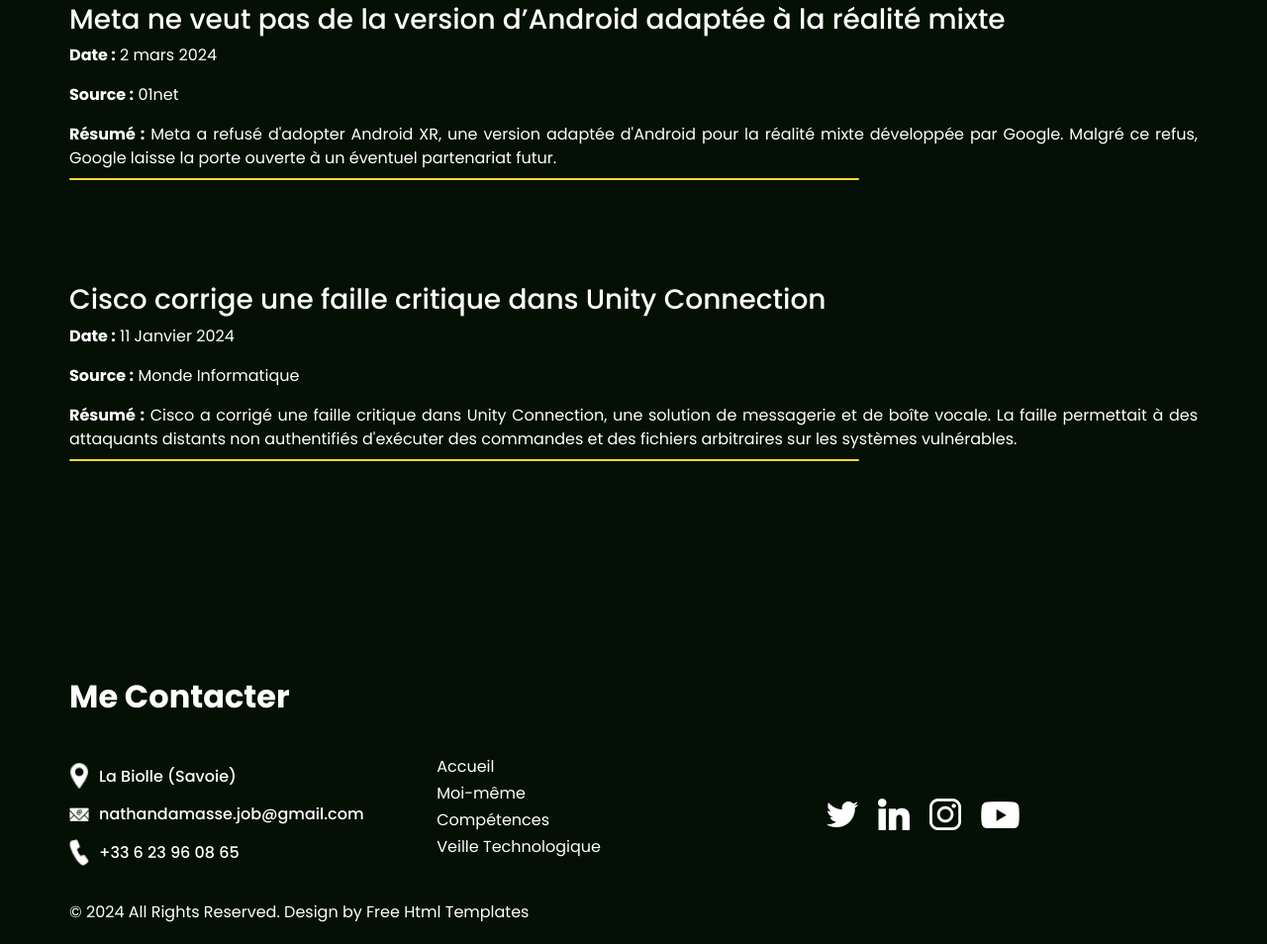
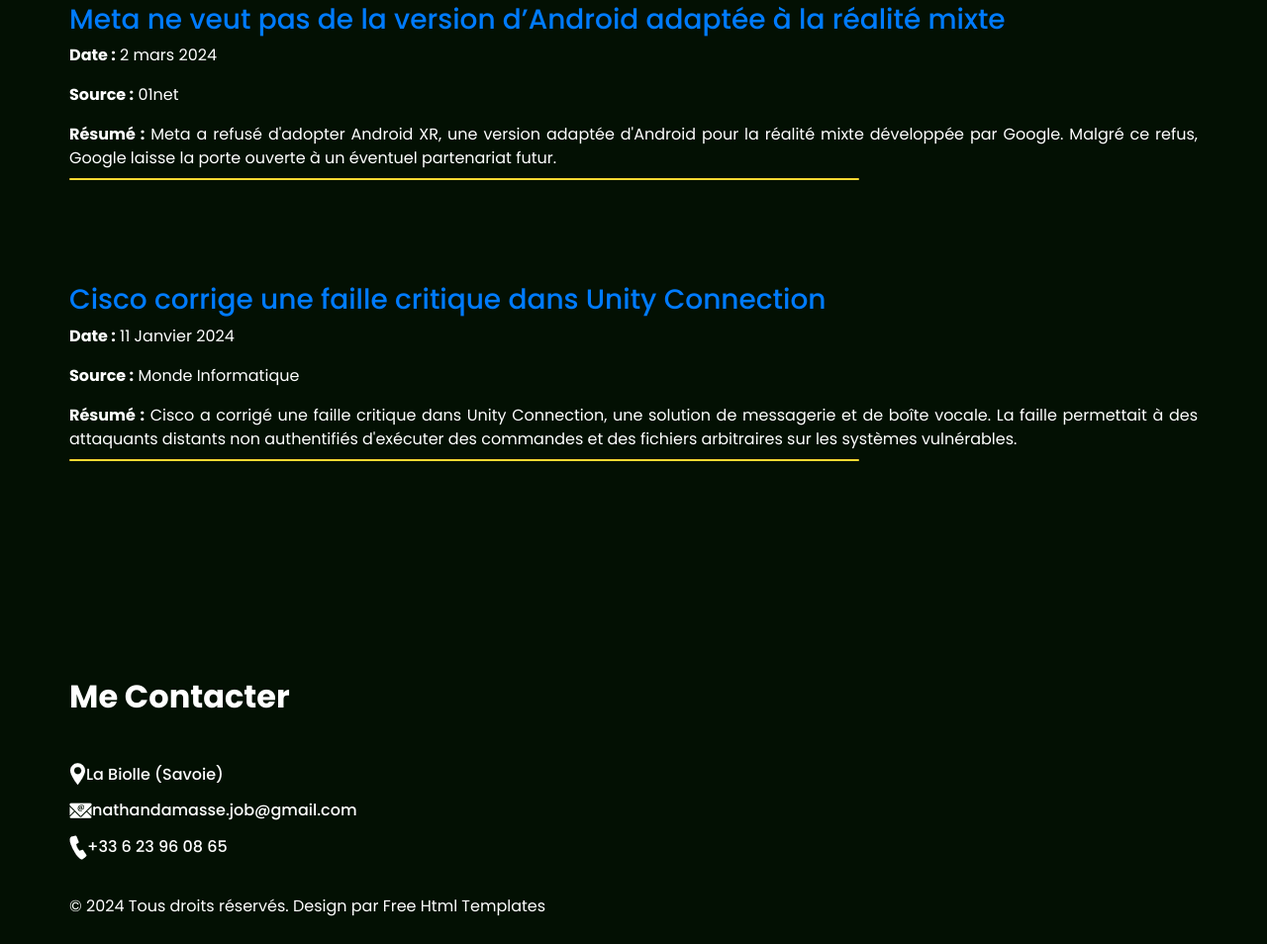
Before and after one commit to PanickPas/portefolio, a plain HTML site: page blog.html in a window 1280 px wide. Shown: the part 1574-2528 px from the top of the page at 99% size. Drawn offline with nearby package versions, Linux system fonts and the light colour scheme.

Commit message:
Update blog.html

```diff
--- a/blog.html
+++ b/blog.html
@@ -2,38 +2,24 @@
 <html lang="fr">
 
 <head>
-  <!-- Basic -->
   <meta charset="utf-8" />
   <meta http-equiv="X-UA-Compatible" content="IE=edge" />
-  <!-- Mobile Metas -->
   <meta name="viewport" content="width=device-width, initial-scale=1, shrink-to-fit=no" />
-  <!-- Site Metas -->
-  <meta name="keywords" content="" />
-  <meta name="description" content="" />
-  <meta name="author" content="" />
+  <meta name="description" content="Page de veille technologique de Nathan DAMASSE" />
+  <title>Veille Technologique - Nathan DAMASSE</title>
 
-  <title>Veille Technologique</title>
-
-  <!-- slider stylesheet -->
+  <!-- Stylesheets -->
   <link rel="stylesheet" type="text/css" href="https://cdnjs.cloudflare.com/ajax/libs/OwlCarousel2/2.3.4/assets/owl.carousel.min.css" />
-
-  <!-- bootstrap core css -->
   <link rel="stylesheet" type="text/css" href="css/bootstrap.css" />
-
-  <!-- Custom styles for this template -->
   <link href="css/style.css" rel="stylesheet" />
-  <!-- responsive style -->
   <link href="css/responsive.css" rel="stylesheet" />
-
-  <!-- Lightbox stylesheet -->
   <link rel="stylesheet" href="https://cdnjs.cloudflare.com/ajax/libs/lightbox2/2.11.3/css/lightbox.min.css">
-
 
 </head>
 
 <body class="sub_page">
   <div class="hero_area">
-    <!-- header section strats -->
+    <!-- Header Section -->
     <header class="header_section">
       <div class="container-fluid">
         <nav class="navbar navbar-expand-lg custom_nav-container d-block">
@@ -48,32 +34,29 @@
               </div>
               <div id="myNav" class="overlay">
                 <div class="overlay-content">
-                  <a class="" href="index.html">Accueil <span class="sr-only">(current)</span></a>
-                  <a class="" href="moi-meme.html">Moi-même </a>
-                  <a class="" href="gallery.html">Compétences </a>
-                  <a class="" href="blog.html">Veille Technologique </a>
+                  <a href="index.html">Accueil</a>
+                  <a href="moi-meme.html">Moi-même</a>
+                  <a href="gallery.html">Compétences</a>
+                  <a href="blog.html">Veille Technologique</a>
                 </div>
               </div>
             </div>
             <a class="navbar-brand" href="index.html">
-              <span>
-                Nathan DAMASSE
-              </span>
+              <span>Nathan DAMASSE</span>
             </a>
-
           </div>
         </nav>
       </div>
     </header>
-    <!-- end header section -->
+    <!-- End Header Section -->
   </div>
 
-  <!-- Header -->
+  <!-- Main Content -->
   <header>
     <div class="container">
       <div class="row">
         <div class="col-md-12">
-          <div class="heading_container ">
+          <div class="heading_container">
             <h2 class="titre">Veille Technologique</h2>
           </div>
         </div>
@@ -81,49 +64,60 @@
     </div>
   </header>
 
-  <!-- Contenu de la page -->
+  <!-- Technological Watch Section -->
   <section class="veille_technologique_section layout_padding">
     <div class="container">
       <div class="row">
         <div class="col-md-12">
-          <!-- Articles de veille technologique -->
           <div class="article">
-            <h3 href="https://pocketmags.com/onlinereader/html5_reader/false/257569#?pageNumber=7">The Complete Python Coding Manual</h3>
+            <a href="https://pocketmags.com/onlinereader/html5_reader/false/257569#?pageNumber=7">
+              <h3>The Complete Python Coding Manual</h3>
+            </a>
             <p><strong>Date :</strong> 16 février 2024</p>
             <p><strong>Source :</strong> Livre / Revue (non spécifié)</p>
             <p><strong>Résumé :</strong> Achat d'un livre sur le codage Python, offrant des ressources pour améliorer vos compétences en programmation dans ce langage.</p>
           </div>
           <div class="yellow_line"></div>
           <div class="article">
-            <h3 href="https://www.01net.com/actualites/voici-a-quoi-devraient-ressembler-les-chatbots-conversationnels-de-meta-censes-concurrencer-chatgpt.html">Ludiques, personnalisés… Voici à quoi devraient ressembler les chatbots conversationnels de Meta</h3>
+            <a href="https://www.01net.com/actualites/voici-a-quoi-devraient-ressembler-les-chatbots-conversationnels-de-meta-censes-concurrencer-chatgpt.html">
+              <h3>Ludiques, personnalisés… Voici à quoi devraient ressembler les chatbots conversationnels de Meta</h3>
+            </a>
             <p><strong>Date :</strong> 1 août 2023</p>
             <p><strong>Source :</strong> 01net</p>
             <p><strong>Résumé :</strong> Meta travaille sur le développement de chatbots conversationnels qui devraient rivaliser avec des modèles comme ChatGPT et Bard. Ces chatbots auront des personnalités différentes et seront présentés comme des produits ludiques, offrant aux utilisateurs une expérience de conversation unique.</p>
           </div>
           <div class="yellow_line"></div>
           <div class="article">
-            <h3 href="https://www.lemondeinformatique.fr/actualites/lire-havas-media-network-peaufine-son-alternative-aux-cookies-tiers-92997.html">Havas Media Network peaufine son alternative aux cookies tiers</h3>
+            <a href="https://www.lemondeinformatique.fr/actualites/lire-havas-media-network-peaufine-son-alternative-aux-cookies-tiers-92997.html">
+              <h3>Havas Media Network peaufine son alternative aux cookies tiers</h3>
+            </a>
             <p><strong>Date :</strong> 20 Février 2024</p>
             <p><strong>Source :</strong> Monde Informatique</p>
             <p><strong>Résumé :</strong> Havas Media Network a mis au point une plate-forme alternative aux cookies tiers pour répondre aux défis posés par la fin de cette technologie. La plate-forme utilise des identifiants universels, des données tierces et l'extrapolation de panels pour le ciblage publicitaire.</p>
           </div>
           <div class="yellow_line"></div>
           <div class="article">
-            <h3 href="https://www.01net.com/actualites/en-plus-des-smartphones-samsung-nest-plus-numero-1-dans-un-autre-secteur-strategique.html">En plus des smartphones, Samsung n’est plus numéro 1 dans un autre secteur stratégique</h3>
+            <a href="https://www.01net.com/actualites/en-plus-des-smartphones-samsung-nest-plus-numero-1-dans-un-autre-secteur-strategique.html">
+              <h3>En plus des smartphones, Samsung n’est plus numéro 1 dans un autre secteur stratégique</h3>
+            </a>
             <p><strong>Date :</strong> 29 janvier 2024</p>
             <p><strong>Source :</strong> 01net</p>
             <p><strong>Résumé :</strong> Samsung a perdu sa position de leader dans le secteur des semi-conducteurs au profit d'Intel. Nvidia a également enregistré une hausse spectaculaire, passant de la 10ᵉ à la 3ᵉ place du classement.</p>
           </div>
           <div class="yellow_line"></div>
           <div class="article">
-            <h3 href="https://www.01net.com/actualites/meta-ne-veut-pas-de-la-version-dandroid-adaptee-a-la-realite-mixte.html#:~:text=du%20Vision%20Pro-,Meta%20ne%20veut%20pas%20de%20la%20version%20d,adapt%C3%A9e%20%C3%A0%20la%20r%C3%A9alit%C3%A9%20mixte&text=Meta%20n'a%20pas%20voulu,cependant%20la%20porte%20toujours%20ouverte.">Meta ne veut pas de la version d’Android adaptée à la réalité mixte</h3>
+            <a href="https://www.01net.com/actualites/meta-ne-veut-pas-de-la-version-dandroid-adaptee-a-la-realite-mixte.html#:~:text=du%20Vision%20Pro-,Meta%20ne%20veut%20pas%20de%20la%20version%20d,adapt%C3%A9e%20%C3%A0%20la%20r%C3%A9alit%C3%A9%20mixte&text=Meta%20n'a%20pas%20voulu,cependant%20la%20porte%20toujours%20ouverte.">
+              <h3>Meta ne veut pas de la version d’Android adaptée à la réalité mixte</h3>
+            </a>
             <p><strong>Date :</strong> 2 mars 2024</p>
             <p><strong>Source :</strong> 01net</p>
             <p><strong>Résumé :</strong> Meta a refusé d'adopter Android XR, une version adaptée d'Android pour la réalité mixte développée par Google. Malgré ce refus, Google laisse la porte ouverte à un éventuel partenariat futur.</p>
           </div>
           <div class="yellow_line"></div>
           <div class="article">
-            <h3 href="https://www.lemondeinformatique.fr/actualites/lire-cisco-corrige-une-faille-critique-dans-unity-connection-92637.html#:~:text=Cisco%20a%20en%20effet%20d%C3%A9couvert,d'exploitation%20sous%2Djacent.">Cisco corrige une faille critique dans Unity Connection</h3>
+            <a href="https://www.lemondeinformatique.fr/actualites/lire-cisco-corrige-une-faille-critique-dans-unity-connection-92637.html#:~:text=Cisco%20a%20en%20effet%20d%C3%A9couvert,d'exploitation%20sous%2Djacent.">
+              <h3>Cisco corrige une faille critique dans Unity Connection</h3>
+            </a>
             <p><strong>Date :</strong> 11 Janvier 2024</p>
             <p><strong>Source :</strong> Monde Informatique</p>
             <p><strong>Résumé :</strong> Cisco a corrigé une faille critique dans Unity Connection, une solution de messagerie et de boîte vocale. La faille permettait à des attaquants distants non authentifiés d'exécuter des commandes et des fichiers arbitraires sur les systèmes vulnérables.</p>
@@ -132,84 +126,30 @@
       </div>
     </div>
   </section>
+  <!-- End Technological Watch Section -->
 
-  <!-- info section -->
-
+  <!-- Contact Section -->
   <section class="info_section ">
     <div class="info_container layout_padding-top">
       <div class="container">
         <div class="heading_container">
-          <h2>
-            Me Contacter
-          </h2>
+          <h2>Me Contacter</h2>
         </div>
         <div class="info_main">
           <div class="row">
             <div class="col-md-4 col-lg-3">
               <div class="info_contact ">
                 <a href="https://maps.app.goo.gl/idgFPx5pJXwn77fRA" target="_blank" class="link-box">
-                  <div class="img-box">
-                    <img src="images/location.png" alt="" />
-                  </div>
-                  <div class="detail-box">
-                    <h6>
-                      La Biolle (Savoie)
-                    </h6>
-                  </div>
+                  <img src="images/location.png" alt="Location" />
+                  <h6>La Biolle (Savoie)</h6>
                 </a>
                 <a href="mailto:nathandamasse.job@gmail.com" class="link-box">
-                  <div class="img-box">
-                    <img src="images/mail.png" alt="" />
-                  </div>
-                  <div class="detail-box">
-                    <h6>
-                      nathandamasse.job@gmail.com
-                    </h6>
-                  </div>
+                  <img src="images/mail.png" alt="Email" />
+                  <h6>nathandamasse.job@gmail.com</h6>
                 </a>
                 <a href="tel:+33623960865" class="link-box">
-                  <div class="img-box">
-                    <img src="images/call.png" alt="" />
-                  </div>
-                  <div class="detail-box">
-                    <h6>
-                      +33 6 23 96 08 65
-                    </h6>
-                  </div>
-                </a>
-              </div>
-            </div>
-            <div class="col-md-2 col-lg-3">
-              <div class="info_link-box">
-                <ul>
-                  <li class=" ">
-                    <a class="" href="index.html">Accueil <span class="sr-only">(current)</span></a>
-                  </li>
-                  <li class="">
-                    <a class="" href="moi-meme.html">Moi-même </a>
-                  </li>
-                  <li class="">
-                    <a class="" href="gallery.html">Compétences </a>
-                  </li>
-                  <li class="">
-                    <a class="" href="blog.html">Veille Technologique </a>
-                  </li>
-                </ul>
-              </div>
-            </div>
-            <div class="col-md-6 ">
-              <div class="social_box">
-                <a href="https://twitter.com/Nathan_DAMASSE" target="_blank">
-                  <img src="images/twitter.png" alt="" />
-                </a>
-                <a href="https://linkedin.com/in/nathan-damasse" target="_blank">
-                  <img src="images/linkedin.png" alt="" />
-                </a>
-                <a href="https://www.instagram.com/nathan_damasse/" target="_blank">
-                  <img src="images/instagram.png" alt="" />
-                </a>
-                <a href="https://www.youtube.com/channel/UCcuRMPHTASY5monI_ZyoPIA" target="_blank">
-                  <img src="images/youtube.png" alt="" />
+                  <img src="images/call.png" alt="Phone" />
+                  <h6>+33 6 23 96 08 65</h6>
                 </a>
               </div>
             </div>
@@ -218,20 +158,17 @@
       </div>
     </div>
   </section>
+  <!-- End Contact Section -->
 
-  <!-- end info section -->
-
-  <!-- footer section -->
-  <footer class="footer_section ">
+  <!-- Footer Section -->
+  <footer class="footer_section">
     <div class="container">
-      <p>
-        &copy; <span id="displayYear"></span> All Rights Reserved. Design by
-        <a href="https://html.design/">Free Html Templates</a>
-      </p>
+      <p>&copy; <span id="displayYear"></span> Tous droits réservés. Design par <a href="https://html.design/">Free Html Templates</a></p>
     </div>
   </footer>
-  <!-- footer section -->
+  <!-- End Footer Section -->
 
+  <!-- Scripts -->
   <script src="js/jquery-3.4.1.min.js"></script>
   <script src="js/bootstrap.js"></script>
   <script src="https://cdnjs.cloudflare.com/ajax/libs/OwlCarousel2/2.3.4/owl.carousel.min.js"></script>
```
